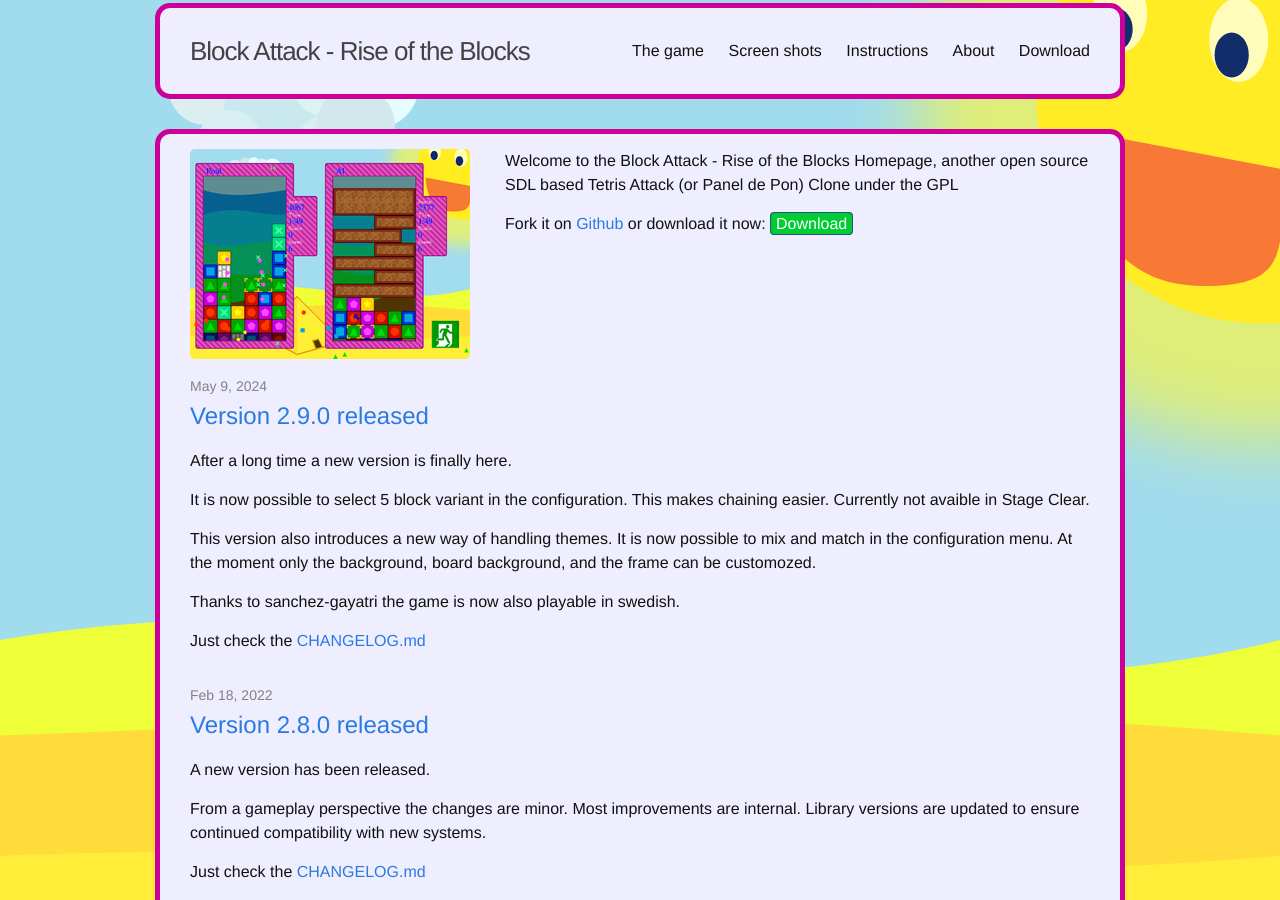
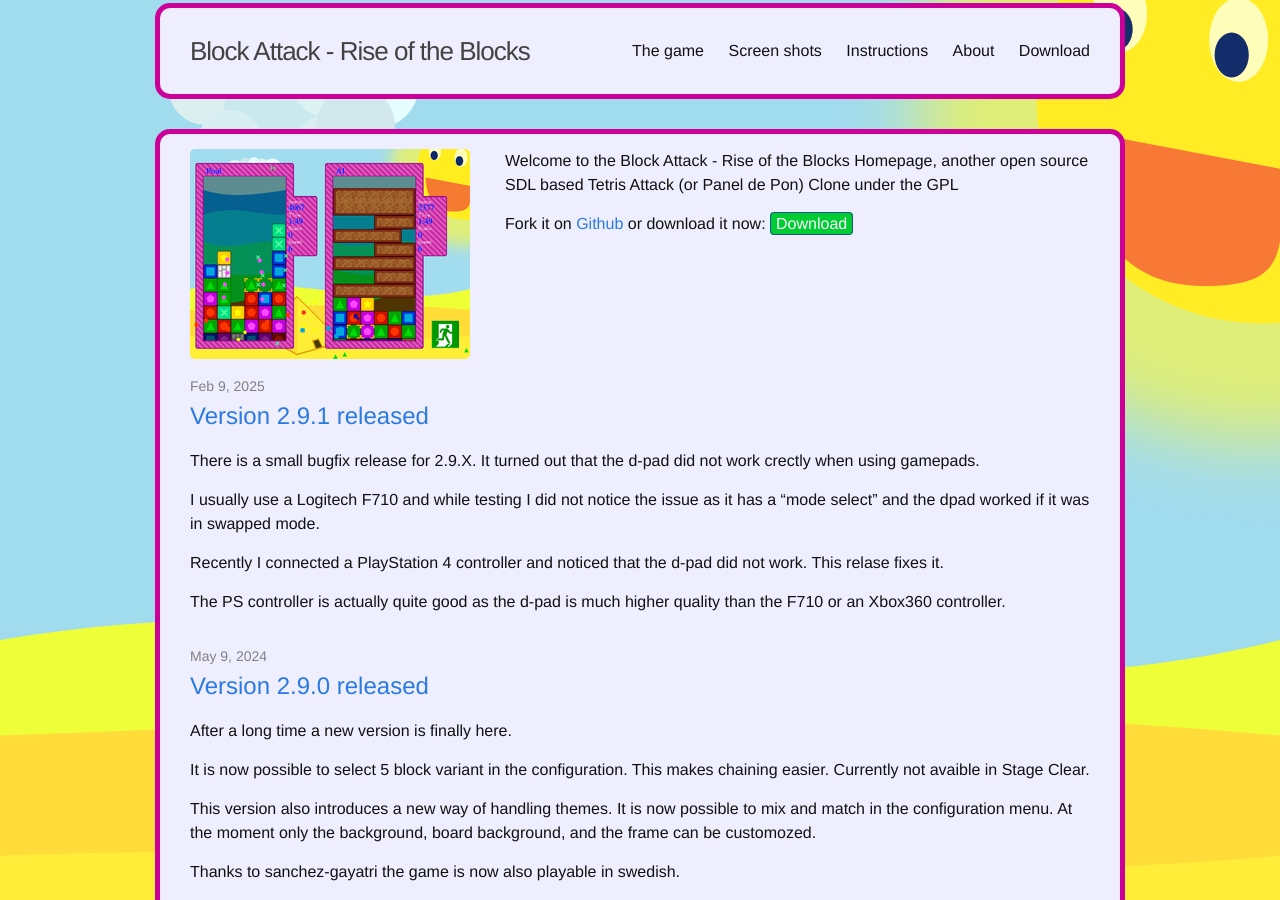
Before and after one commit to blockattack/blockattack-www, a Jekyll site: the page built from index.html, in a window 1280 px wide and 900 px high. Built offline with Jekyll 4.4.1, drawn with Linux system fonts in a browser that asks for light colours.

Commit message:
Update version 2.9.1 release

```diff
--- /dev/null
+++ b/_posts/2025-02-09-version_2_9_1_released.markdown
@@ -0,0 +1,13 @@
+---
+layout: post
+title: "Version 2.9.1 released"
+date: 2025-02-09
+categories: news
+---
+There is a small bugfix release for 2.9.X. It turned out that the d-pad did not work crectly when using gamepads.
+
+I usually use a Logitech F710 and while testing I did not notice the issue as it has a "mode select" and the dpad worked if it was in swapped mode.
+
+Recently I connected a PlayStation 4 controller and noticed that the d-pad did not work. This relase fixes it.
+
+The PS controller is actually quite good as the d-pad is much higher quality than the F710 or an Xbox360 controller.
--- a/thegame.md
+++ b/thegame.md
@@ -13,7 +13,7 @@
 All the artwork are free too.
 
 
-Current version is 2.9.0
+Current version is 2.9.1
 
 # Features:
 
```
Also changed, not shown: download.md (+4 -4 lines).
